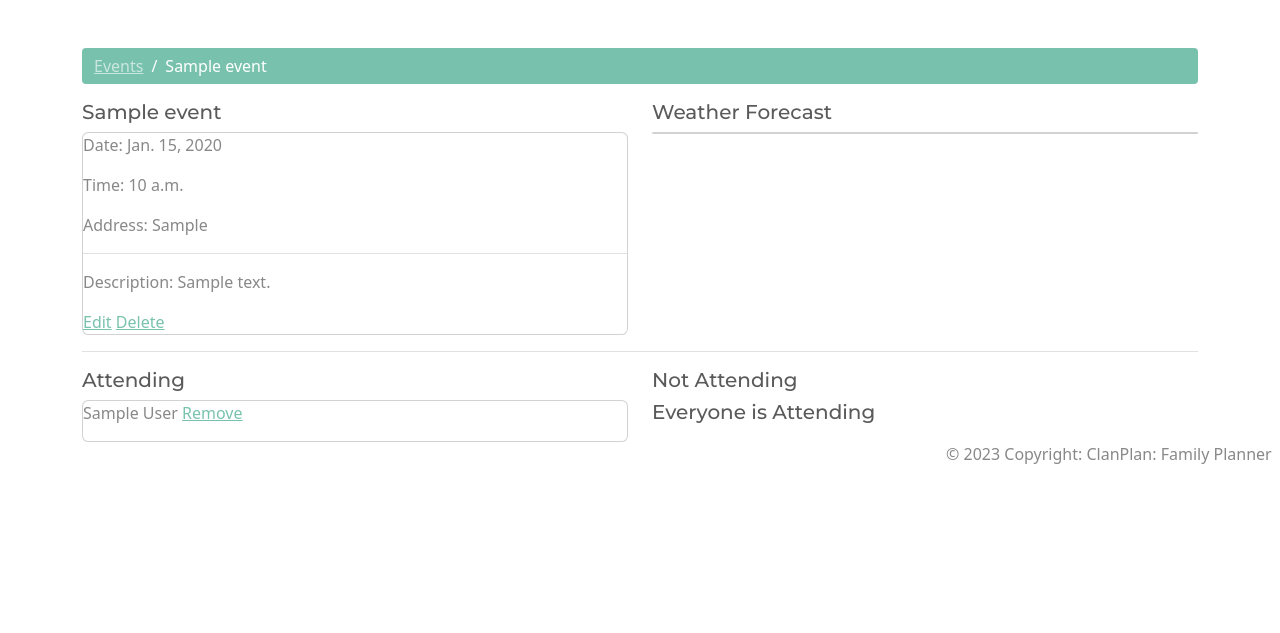
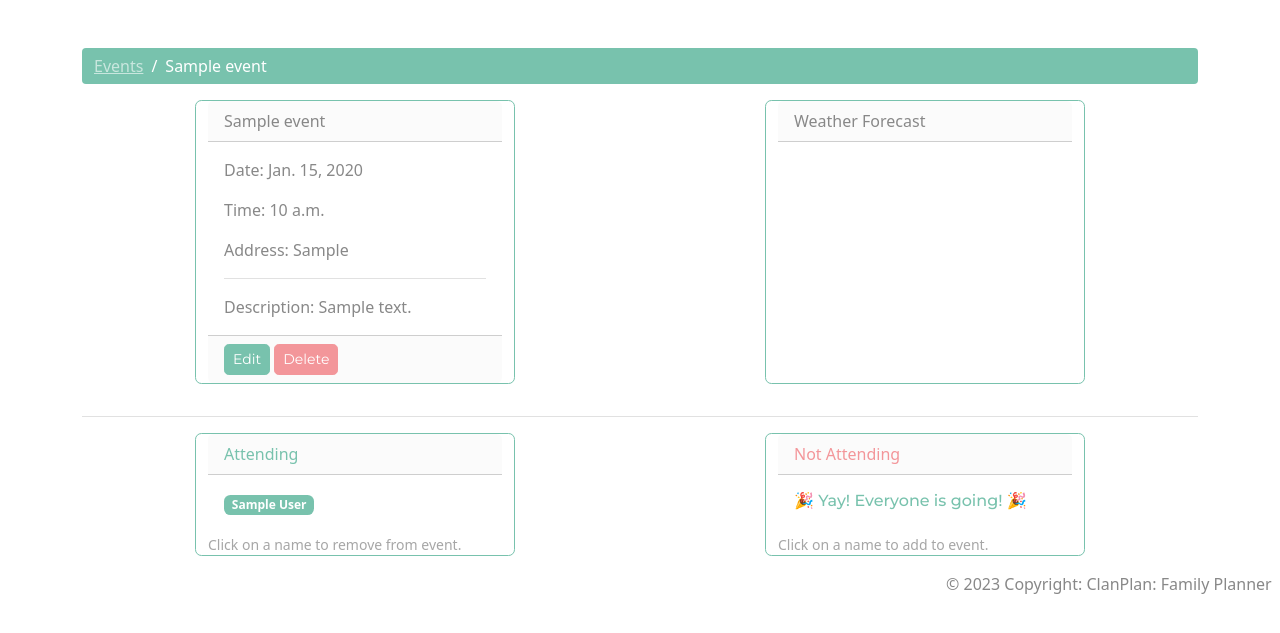
Before and after one commit to jaclynscarey/clanplan, a Django app: page /events/1/ in a window 1280 px wide. Shown: the part 56-689 px from the top of the page. Run offline with Django 4.2, Linux system fonts and the light colour scheme; a user stored in the database is signed in; tables that the repository leaves empty hold one stand-in row (values such as "Sample post"); some libraries are stand-ins or nearby versions.

Commit message:
wip: style detail and confirm delete pages

```diff
--- a/main_app/static/js/script.js
+++ b/main_app/static/js/script.js
@@ -22,10 +22,10 @@ function getWeatherForecast(latitude, longitude) {
             // Update the weather-forecast element in the detail.html page with the forecast data
             const weatherForecastElement = document.getElementById('weather-forecast');
             weatherForecastElement.innerHTML = `
-                <p>Max Temperature: ${forecastData.temperature_2m_max[0]} °F</p>
-                <p>Min Temperature: ${forecastData.temperature_2m_min[0]} °F</p>
-                <p>Precipitation Probability: ${forecastData.precipitation_probability_max[0]}%</p>
-                <p>Precipitation Total: ${forecastData.precipitation_sum[0]}"</p>
+                <p class="card-text">Max Temperature: ${forecastData.temperature_2m_max[0]} °F</p>
+                <p class="card-text">Min Temperature: ${forecastData.temperature_2m_min[0]} °F</p>
+                <p class="card-text">Precipitation Probability: ${forecastData.precipitation_probability_max[0]}%</p>
+                <p class="card-text">Precipitation Total: ${forecastData.precipitation_sum[0]}"</p>
             `;
         },
         error: function(xhr, status, error) {
--- a/main_app/templates/events/detail.html
+++ b/main_app/templates/events/detail.html
@@ -13,63 +13,59 @@
 </ol>
 
 <div class="row">
-    <div class="col s6">
-        <h5 class="header">{{ event.title }}</h5>
-        <div class="card">
-            <div class="card-content">
+<div class="card border-primary mb-3 m-auto" style="max-width: 20rem;">
+    <div class="card-header">{{ event.title }}</div>
+    <div class="card-body">
         <p id="event-date" class="{{ event.date|date:'Y-m-d' }}">Date: {{ event.date }}</p>
-                <p>Time: {{ event.time }}</p>
-                <p>Address: <span id="location">{{ event.location }}</span></p>
+        <p class="card-text">Time: {{ event.time }}</p>
+        <p class="card-text">Address: <span id="location">{{ event.location }}</span></p>
         <hr>
-                <p>Description: {{ event.description }}</p>
+        <p class="card-text">Description: {{ event.description }}</p>
     </div>
-            <div class="card-action">
-                <a href="{% url 'events_update' event.id %}">Edit</a>
-                <a href="{% url 'events_delete' event.id %}">Delete</a>
+    <div class="card-footer">
+        <button class="btn btn-primary btn-sm" type="button" onclick="window.location.href='{% url 'events_update' event.id %}'">Edit</button>
+        <button class="btn btn-secondary btn-sm" type="button" onclick="window.location.href='{% url 'events_delete' event.id %}'">Delete</button>
     </div>
 </div>
-    </div>
-    <div class="col s6">
-        <h5 class="header">Weather Forecast</h5>
-        <div class="card">
-            <div class="card-content" id="weather-forecast" data-date="{{ event.date|date:'Y-m-d' }}">
-            </div>
-        </div>
+
+<div class="card border-primary mb-3 mx-auto" style="max-width: 20rem;">
+    <div class="card-header">Weather Forecast</div>
+    <div class="card-body" id="weather-forecast" data-date="{{ event.date|date:'Y-m-d' }}"></div>
 </div>
 </div>
 
 <hr>
 
 <div class="row">
-    <div class="col s6">
-        <h5>Attending</h5>
+    <div class="card border-primary mb-3 mx-auto" style="max-width: 20rem;">
+        <div class="card-header text-primary">Attending</div>
+        <div class="card-body">
             {% if event.attendees.count %}
                 {% for attendee in event.attendees.all %}
-                <div class="card">
-                    <div class="card-content">
-                        <p>{{ attendee }} <span><a href="{% url 'unassoc_attendee' event.id attendee.id %}">Remove</a></span></p>
-                    </div>
-                </div>
+                <a href="{% url 'unassoc_attendee' event.id attendee.id %}"><span class="badge bg-primary">{{ attendee }}</span></a>
                 {% endfor %}
             {% else %}
-            <h5>No Attendees</h5>
+                <h6 class="text-secondary">😢 Oh No! Nobody's going! 😢</h6>
             {% endif %}
         </div>
-    <div class="col s6">
-        <h5><span class="red-text">Not</span> Attending</h5>
+        <small class="text-muted">Click on a name to remove from event.</small>
+    </div>
+
+    <div class="card border-primary mb-3 mx-auto" style="max-width: 20rem;">
+        <div class="card-header text-secondary">Not Attending</div>
+        <div class="card-body">
             {% if members_not_attending.count %}
                 {% for attendee in members_not_attending %}
-            <div class="card">
-                <div class="card-content">
-                    <p>{{ attendee }} <span><a href="{% url 'assoc_attendee' event.id attendee.id %}">Add</a></span></p>
-                </div>
-            </div>
+                <a href="{% url 'assoc_attendee' event.id attendee.id %}"><span class="badge bg-secondary">{{ attendee }}</span></a>
                 {% endfor %}
             {% else %}
-            <h5>Everyone is Attending</h5>
+            <h6 class="text-primary">🎉 Yay! Everyone is going! 🎉</h6>
             {% endif %}
+        </div>
+        <small class="text-muted">Click on a name to add to event.</small>
     </div>
 </div>
 
 
+
 {% endblock %}
```
Also changed, not shown: main_app/templates/main_app/event_confirm_delete.html (+19 -6 lines). Lines whose indentation alone changed are shown as unchanged.
